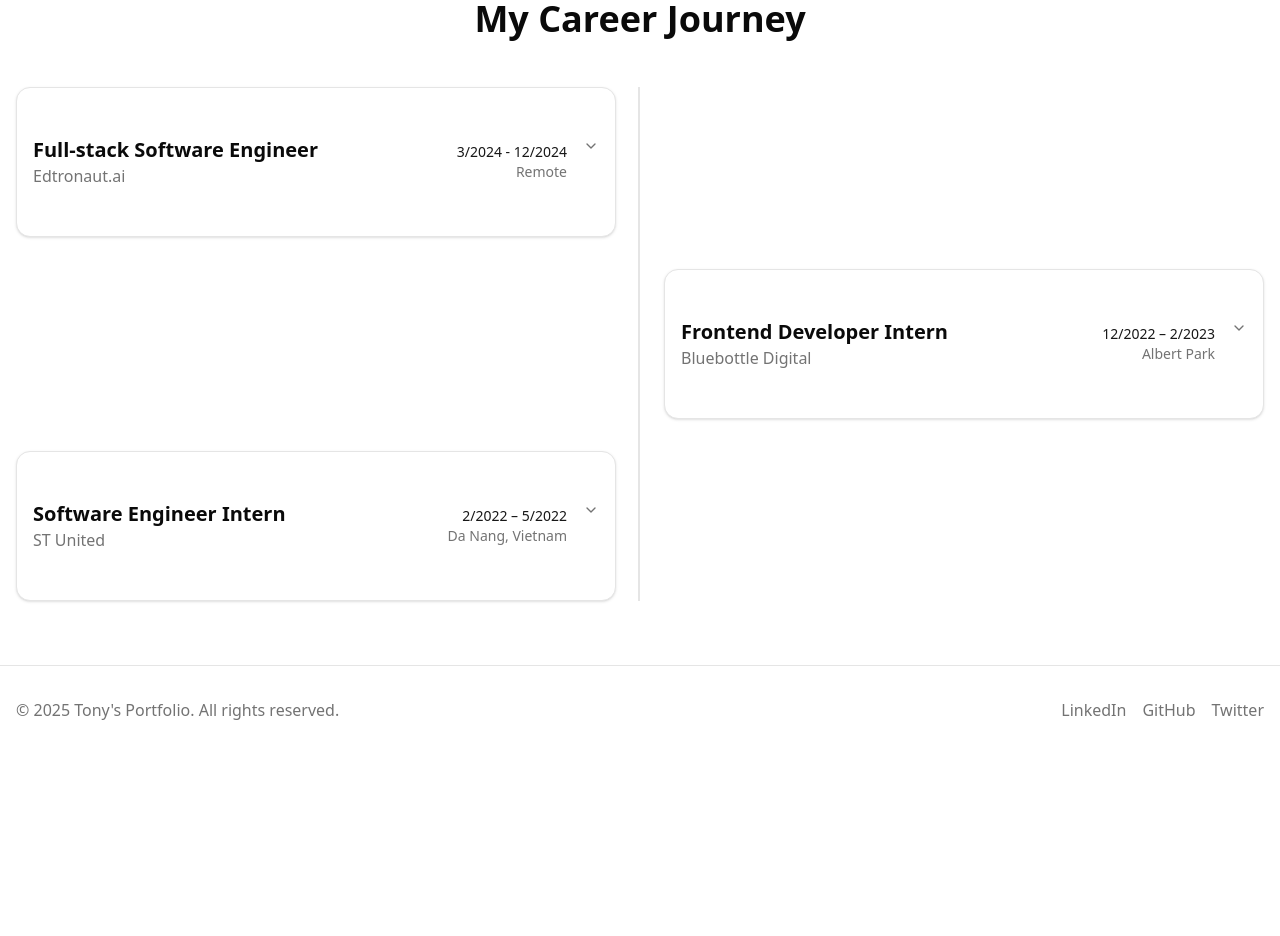
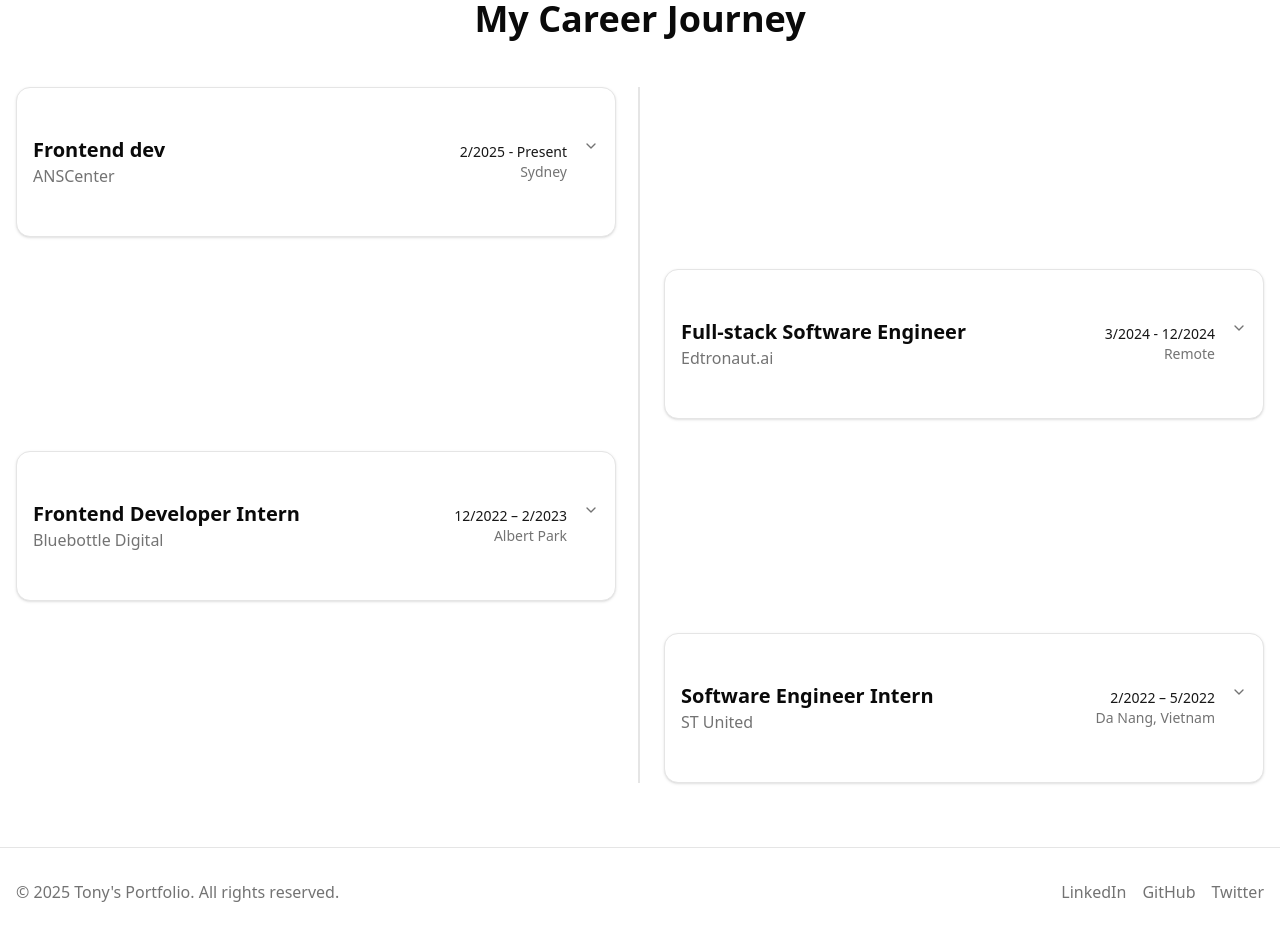
Before and after one commit to tonyphan04/tonyphan04.github.io, a React (Vite) app: page / in a window 1280 px wide. Shown: the part 1860-2796 px from the top of the page. Before the commit the page ends 2614 px from the top, so only its background shows below. Built offline with nearby package versions, Linux system fonts and the light colour scheme.

Commit message:
update position

```diff
--- a/src/features/career/timeline.tsx
+++ b/src/features/career/timeline.tsx
@@ -9,6 +9,16 @@
 import { useCallback, memo } from "react";
 
 const experiences = [
+  {
+    title: "Frontend dev",
+    company: "ANSCenter",
+    period: "2/2025 - Present",
+    description: "Sydney",
+    details: [
+      "Implemented a seamless language-switching feature using i18n, offering superior scalability, dynamic key-based translations, and efficient resource handling compared to other libraries, ensuring improved localization and user experience",
+      "Leveraged useFormik to efficiently manage complex form state, validation, and submission, reducing boilerplatecode and improving maintainability",
+    ],
+  },
   {
     title: "Full-stack Software Engineer",
     company: "Edtronaut.ai",
```
Also changed, not shown: 1 other file (tests, documents, lock files or other folders).
